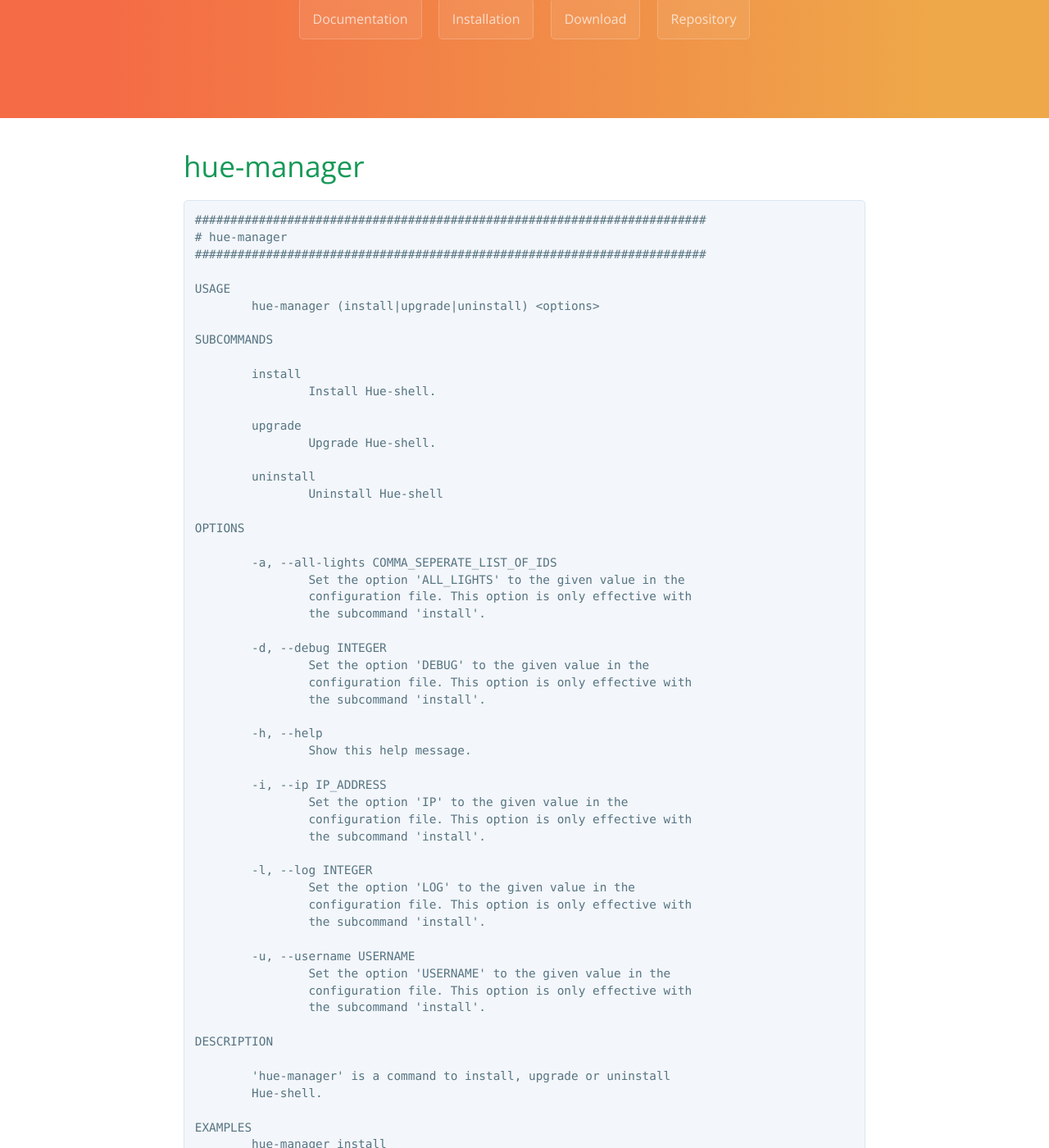
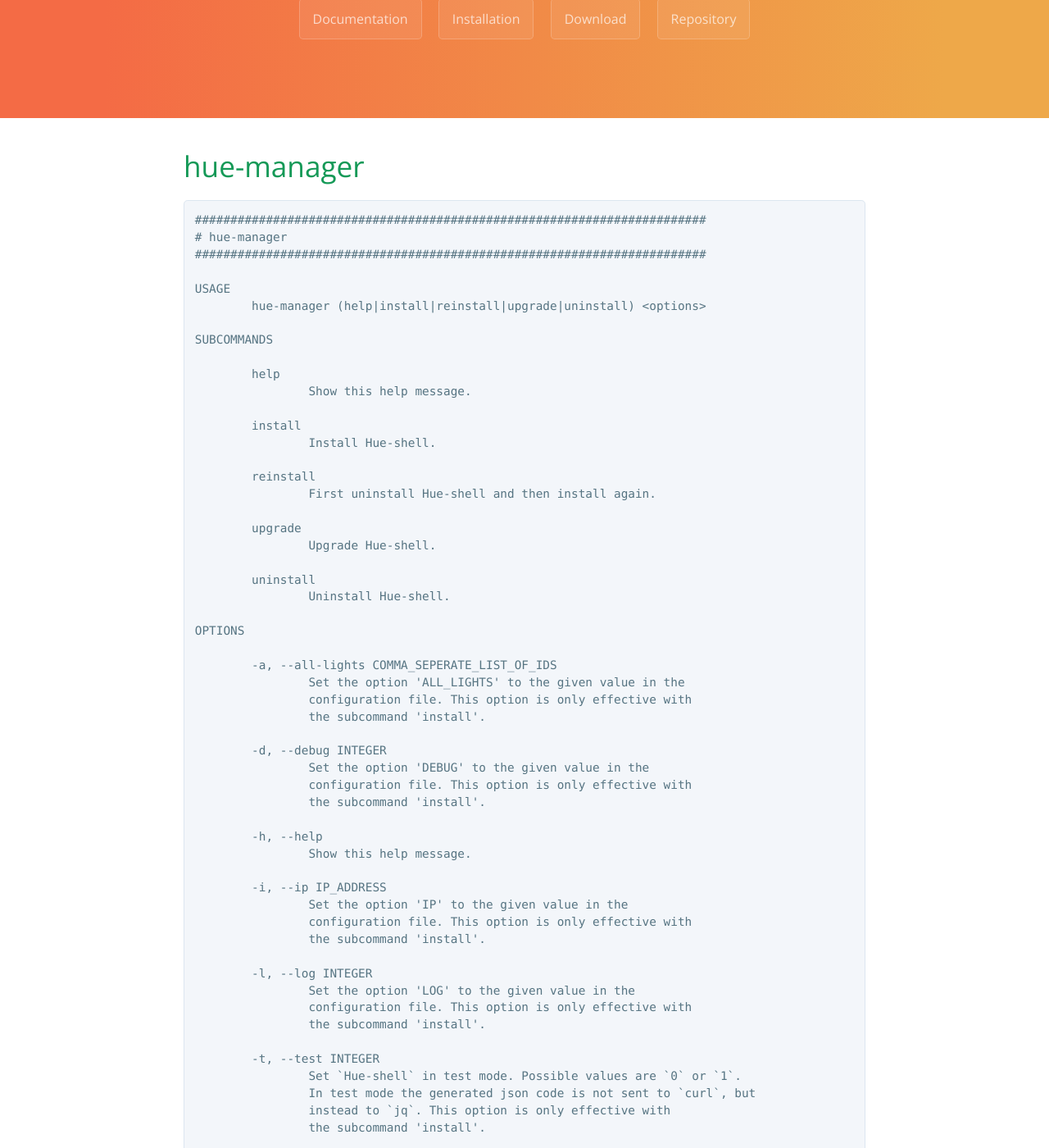
Before and after one commit to Josef-Friedrich/Hue-shell, a Jekyll site: the page built from docs/hue-manager.md, in a window 1280 px wide and 1400 px high, scrolled down 239 px. Shown: the whole window at 82% size. Built offline with Jekyll 4.4.1, drawn with Linux system fonts in a browser that asks for light colours; some of the changed text lies outside the part shown.

Commit message:
Update docs

```diff
--- a/docs/hue-manager.md
+++ b/docs/hue-manager.md
@@ -8,18 +8,24 @@ title: hue-manager
 ########################################################################
 
 USAGE
-	hue-manager (install|upgrade|uninstall) <options>
+	hue-manager (help|install|reinstall|upgrade|uninstall) <options>
 
 SUBCOMMANDS
 
+	help
+		Show this help message.
+
 	install
 		Install Hue-shell.
+
+	reinstall
+		First uninstall Hue-shell and then install again.
 
 	upgrade
 		Upgrade Hue-shell.
 
 	uninstall
-		Uninstall Hue-shell
+		Uninstall Hue-shell.
 
 OPTIONS
 
@@ -46,6 +52,12 @@ OPTIONS
 		configuration file. This option is only effective with
 		the subcommand 'install'.
 
+	-t, --test INTEGER
+		Set `Hue-shell` in test mode. Possible values are `0` or `1`.
+		In test mode the generated json code is not sent to `curl`, but
+		instead to `jq`. This option is only effective with
+		the subcommand 'install'.
+
 	-u, --username USERNAME
 		Set the option 'USERNAME' to the given value in the
 		configuration file. This option is only effective with
```
Also changed, not shown: docs/hue.md (+37 -38 lines), docs/hueload-random.md (+4 -1 lines).
